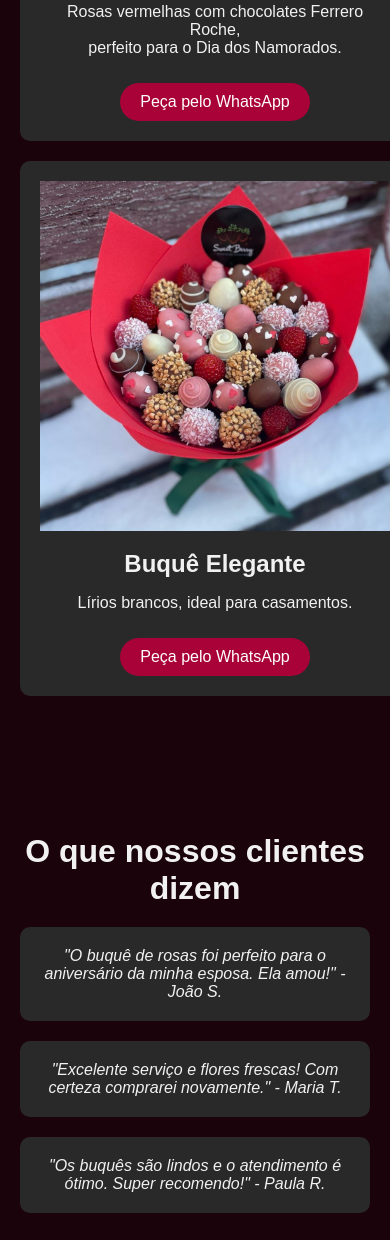
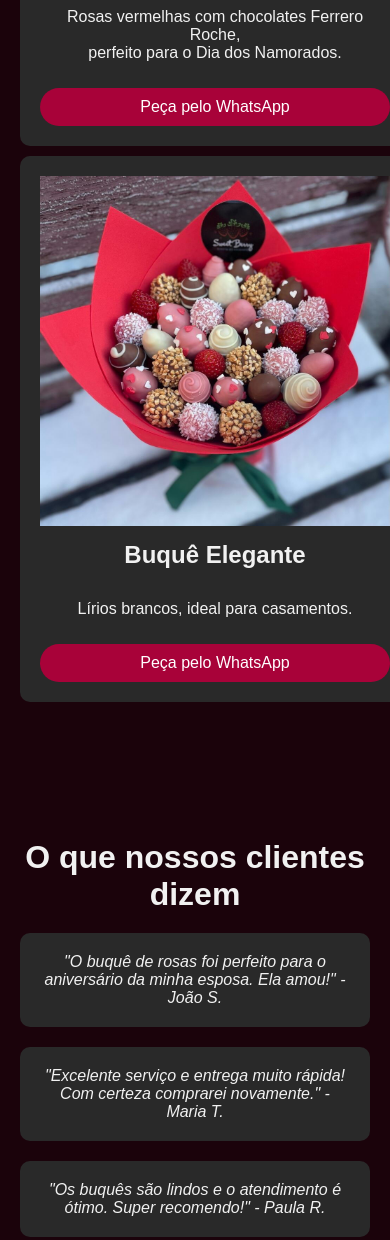
Before and after one commit to Dbarbosadesigner/Landing-page, a plain HTML site: page index.html in a window 390 px wide. Shown: the part 1368-2608 px from the top of the page. Drawn offline with Linux system fonts and the light colour scheme.

Commit message:
Comentário alterado
Alterei o segundo comentário do cliente

```diff
--- a/index.html
+++ b/index.html
@@ -60,7 +60,7 @@
     <section class="testimonials">
         <h2>O que nossos clientes dizem</h2>
         <blockquote>"O buquê de rosas foi perfeito para o aniversário da minha esposa. Ela amou!" - João S.</blockquote>
-        <blockquote>"Excelente serviço e flores frescas! Com certeza comprarei novamente." - Maria T.</blockquote>
+        <blockquote>"Excelente serviço e entrega muito rápida! Com certeza comprarei novamente." - Maria T.</blockquote>
         <blockquote>"Os buquês são lindos e o atendimento é ótimo. Super recomendo!" - Paula R.</blockquote>
     </section>
 
--- a/styles.css
+++ b/styles.css
@@ -29,6 +29,7 @@ header {
     align-items: center;
     padding: 20px;
     background-color: #333;
+    width: 100%;
 }
 header .logo {
     font-size: 1.5em;
@@ -148,8 +149,10 @@ footer .contact-info p {
 /* Estilos Responsivos */
 @media (max-width: 768px) {
     .products .product {
+        display: grid;
         width: 100%;
         margin: 10px 0;
+        align-items: center;
     }
     .contact form input, .contact form textarea {
         width: 100%;
```
